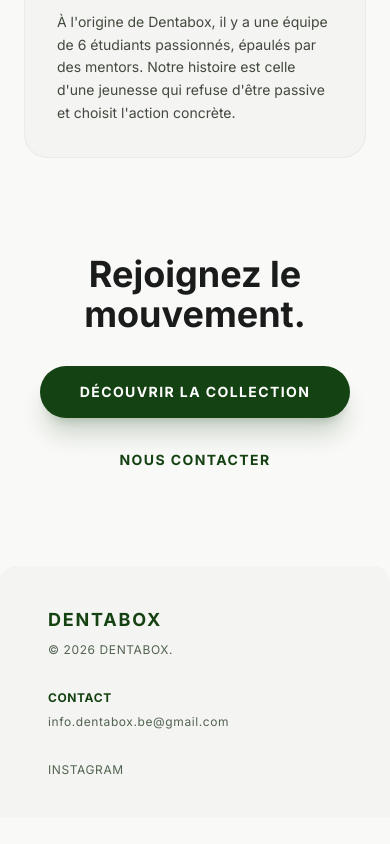
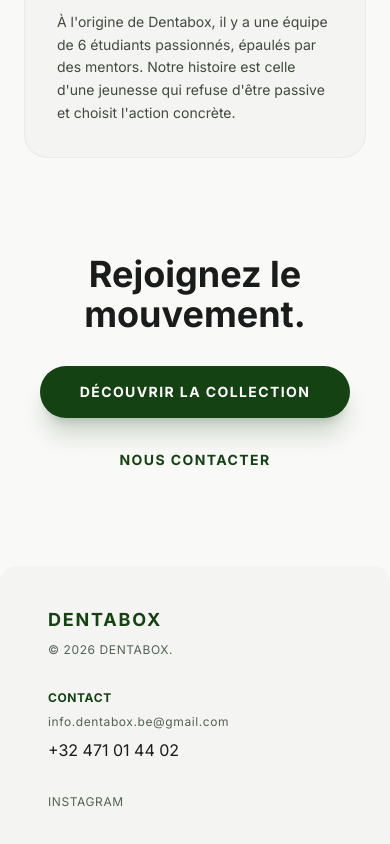
Before and after one commit to infodentaboxbe-design/DentaboxV3, a plain HTML site: page engagement.html in a window 390 px wide. Shown: the part 3008-3852 px from the top of the page. Before the commit the page ends 3826 px from the top, so only its background shows below. Drawn offline with nearby package versions, Linux system fonts and the light colour scheme.

Commit message:
Add phone number to contact section in engagement.html

```diff
--- a/engagement.html
+++ b/engagement.html
@@ -263,6 +263,7 @@
                 <span class="font-['Inter'] tracking-[0.05em] uppercase text-xs font-bold text-[#154212]">Contact</span>
                 <a class="font-['Inter'] tracking-[0.05em] text-xs text-[#526351] hover:text-primary transition-colors"
                     href="mailto:info.dentabox.be@gmail.com">info.dentabox.be@gmail.com</a>
+                <p>+32 471 01 44 02</p>
             </div>
             <div class="flex space-x-8">
                 <a class="font-['Inter'] tracking-[0.05em] uppercase text-xs text-[#526351] hover:opacity-70 transition-opacity"
```
